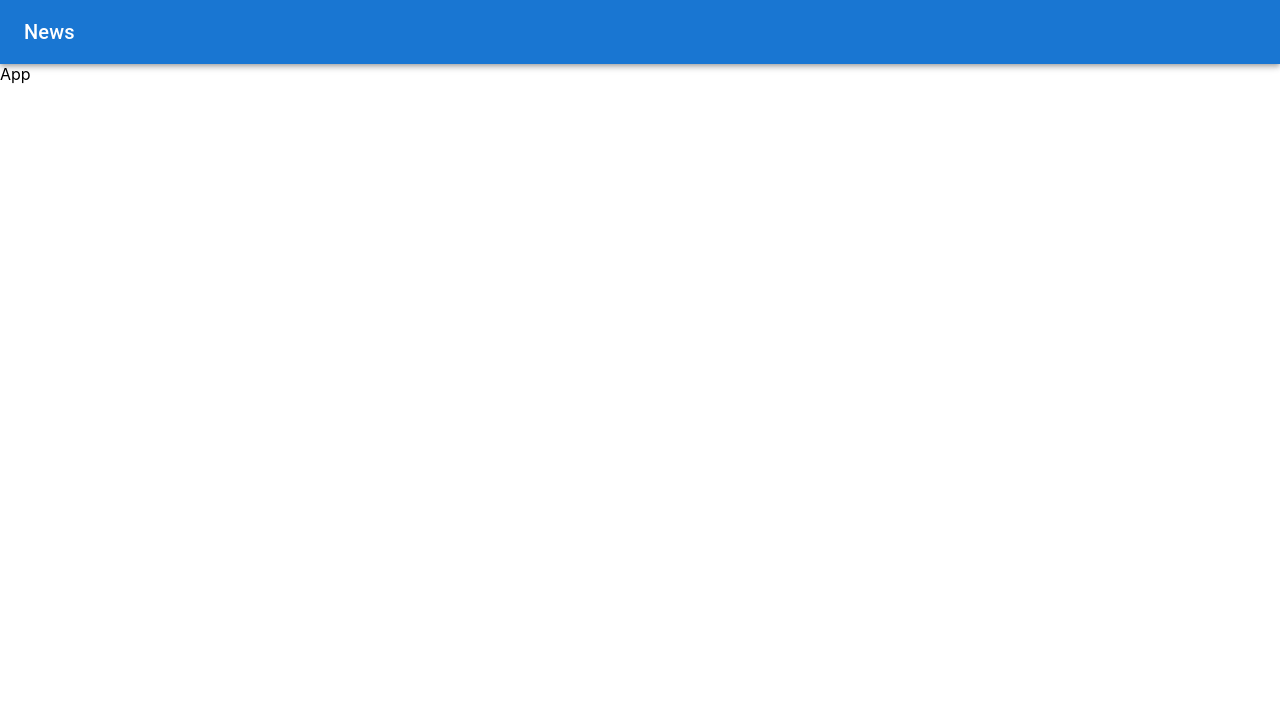
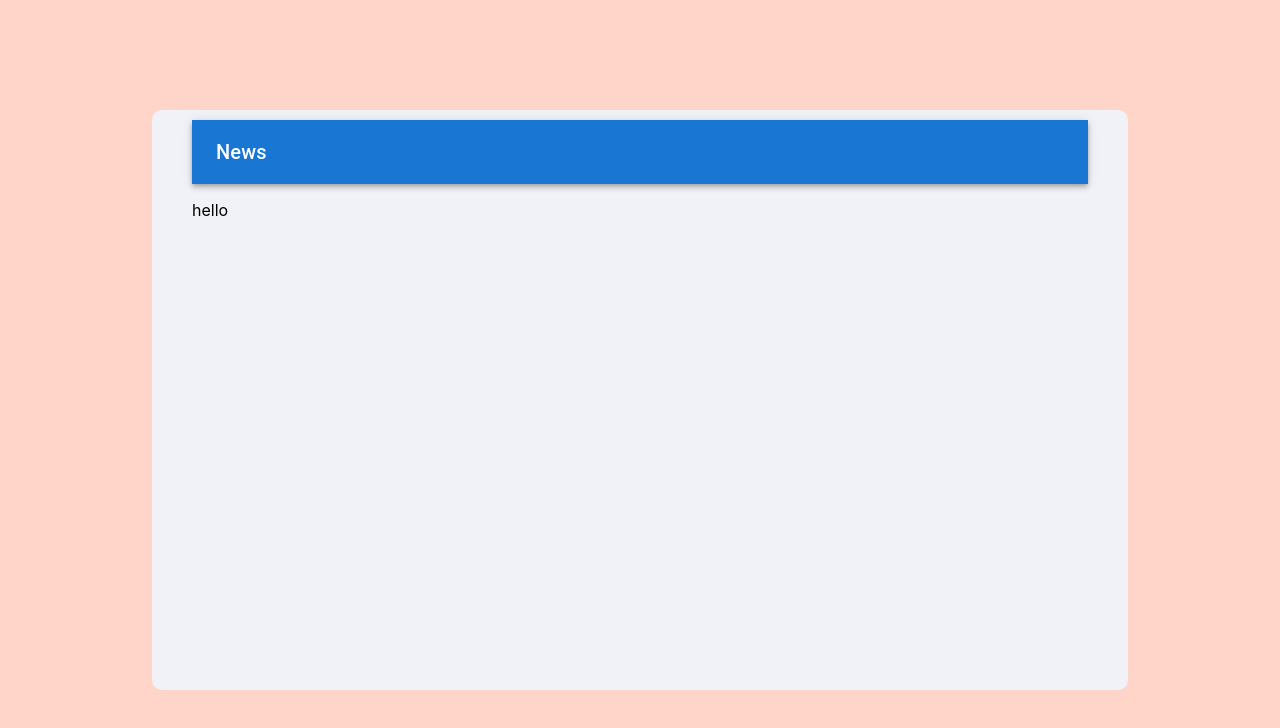
Before and after one commit to y4shiro/redux-toolkit-todo-app, a React (Create React App) app: page / in a window 1280 px wide. Shown: the top 728 px of the page. Built offline with nearby package versions, Linux system fonts and the light colour scheme.

Commit message:
App コンポーネント内で .root と .wrapper クラスのスタイルを定義

```diff
--- a/src/App.module.scss
+++ b/src/App.module.scss
@@ -0,0 +1,16 @@
+.root {
+  background-color: #ffd5c9;
+  height: 100vh;
+  width: 100vw;
+  display: flex;
+  justify-content: center;
+  align-items: center;
+
+  .wrapper {
+    height: 70vh;
+    width: 70vw;
+    border-radius: 10px;
+    background-color: #f1f2f7;
+    padding: 10px 40px;
+  }
+}
--- a/src/App.tsx
+++ b/src/App.tsx
@@ -5,9 +5,11 @@
 
 const App: React.FC = () => {
   return (
-    <div>
-      <Header />
-      App
+    <div className={styles.root}>
+      <div className={styles.wrapper}>
+        <Header />
+        <p>hello</p>
+      </div>
     </div>
   );
 };
```
